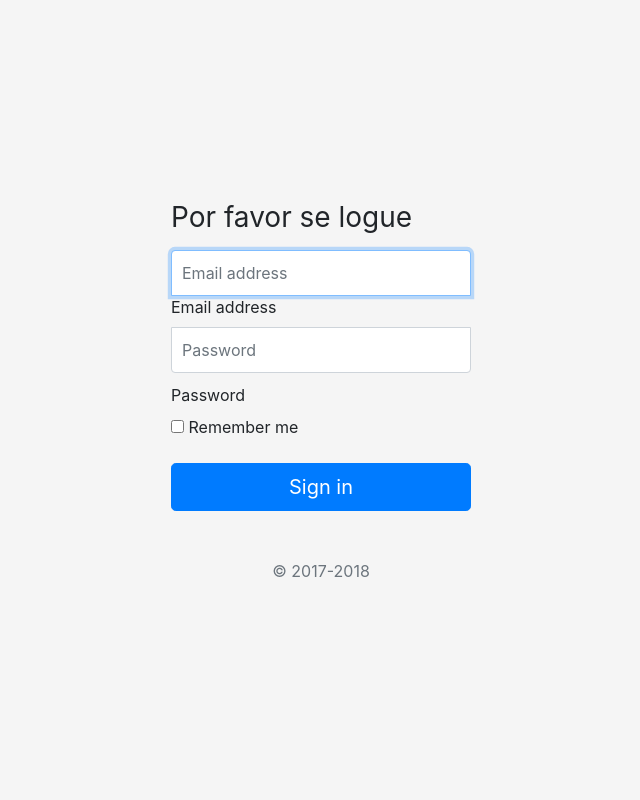
After one commit to adrianocwb/logistica, a PHP site: page /login.php in a window 1280 px wide. The commit adds this page. Shown: the whole page, without its empty margins (319-959 px from the left). Run offline with PHP 8.4, Linux system fonts and the light colour scheme.

Commit message:
Add layout com boostrap

```diff
--- /dev/null
+++ b/css/signin.css
@@ -0,0 +1,44 @@
+html,
+body {
+  height: 100%;
+}
+
+body {
+  display: -ms-flexbox;
+  display: flex;
+  -ms-flex-align: center;
+  align-items: center;
+  padding-top: 40px;
+  padding-bottom: 40px;
+  background-color: #f5f5f5;
+}
+
+.form-signin {
+  width: 100%;
+  max-width: 330px;
+  padding: 15px;
+  margin: auto;
+}
+.form-signin .checkbox {
+  font-weight: 400;
+}
+.form-signin .form-control {
+  position: relative;
+  box-sizing: border-box;
+  height: auto;
+  padding: 10px;
+  font-size: 16px;
+}
+.form-signin .form-control:focus {
+  z-index: 2;
+}
+.form-signin input[type="email"] {
+  margin-bottom: -1px;
+  border-bottom-right-radius: 0;
+  border-bottom-left-radius: 0;
+}
+.form-signin input[type="password"] {
+  margin-bottom: 10px;
+  border-top-left-radius: 0;
+  border-top-right-radius: 0;
+}
--- /dev/null
+++ b/login.php
@@ -0,0 +1,44 @@
+
+<!doctype html>
+<html lang="en">
+    <head>
+        <meta charset="utf-8">
+        <meta name="viewport" content="width=device-width, initial-scale=1, shrink-to-fit=no">
+        <meta name="description" content="">
+        <meta name="author" content="">
+
+
+        <title>Entrar no Sistema</title>
+
+        <!-- Bootstrap core CSS -->
+        <link href="css/bootstrap.min.css" rel="stylesheet">
+
+        <!-- Custom styles for this template -->
+        <link href="css/signin.css" rel="stylesheet">
+    </head>
+
+    <body>
+        <form class="form-signin">
+
+            <h1 class="h3 mb-3 font-weight-normal">Por favor se logue</h1>
+
+             <div class="form-label-group">
+                <input type="email" id="inputEmail" class="form-control" placeholder="Email address" required autofocus>
+                <label for="inputEmail">Email address</label>
+            </div>
+
+            <div class="form-label-group">
+                <input type="password" id="inputPassword" class="form-control" placeholder="Password" required>
+                <label for="inputPassword">Password</label>
+            </div>
+
+            <div class="checkbox mb-3">
+                <label>
+                    <input type="checkbox" value="remember-me"> Remember me
+                </label>
+            </div>
+            <button class="btn btn-lg btn-primary btn-block" type="submit">Sign in</button>
+            <p class="mt-5 mb-3 text-muted text-center">&copy; 2017-2018</p>
+        </form>
+    </body>
+</html>
```
Also changed, not shown: index.php (+55 -2 lines).
